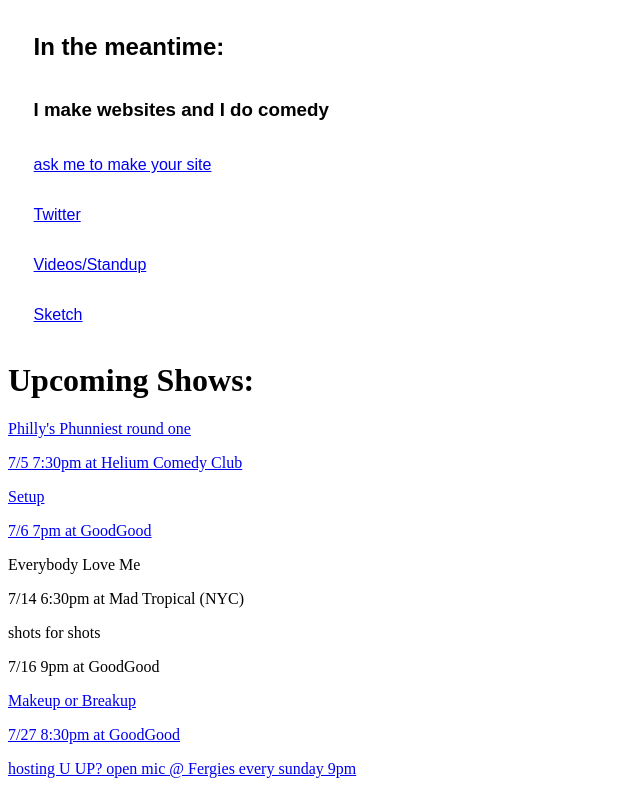
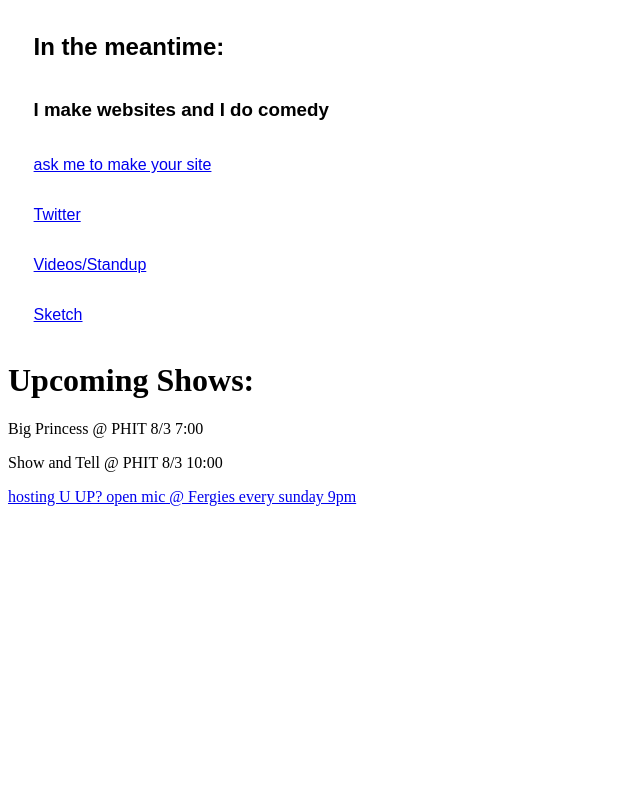
Before and after one commit to paris-liam/personal_site, a Gatsby site: page / in a window 1280 px wide. Shown: the part 425-1219 px from the top of the page, without its empty margins (0-640 px from the left). After the commit the page ends 947 px from the top, so only its background shows below. Built offline with nearby package versions, Linux system fonts and the light colour scheme; Gatsby itself is replaced by a stand-in of ours.

Commit message:
removed july shows

```diff
--- a/src/pages/index.js
+++ b/src/pages/index.js
@@ -28,16 +28,8 @@ const IndexPage = () => (
       <h1>
         Upcoming Shows:
       </h1>
-      <a href='https://philadelphia.heliumcomedy.com/shows/103612'><p className='showTitle'>Philly's Phunniest round one</p>
-      <p className='showDetails'>7/5 7:30pm at Helium Comedy Club</p></a>
-      <a href='https://goodgoodcomedy.com/setup'><p className='showTitle'>Setup</p>
-      <p className='showDetails'>7/6 7pm at GoodGood</p></a>
-      <a><p className='showTitle'>Everybody Love Me</p>
-      <p className='showDetails'>7/14 6:30pm at Mad Tropical (NYC)</p></a>
-      <a><p className='showTitle'>shots for shots</p>
-      <p className='showDetails'>7/16 9pm at <a>GoodGood</a></p></a>
-      <a href='https://goodgoodcomedy.com/makeuporbreakup072719/'><p className='showTitle'>Makeup or Breakup</p>
-      <p className='showDetails'>7/27 8:30pm at GoodGood</p></a>
+      <p className='showTitle'>Big Princess @ PHIT 8/3 7:00 </p>
+      <p className='showTitle'>Show and Tell @ PHIT 8/3 10:00 </p>
       <a href='https://www.facebook.com/events/2970234833296773'><p className='reoccuringShow'> hosting U UP? open mic @ Fergies every sunday 9pm</p>   </a>
   </div>
   </div>
```
